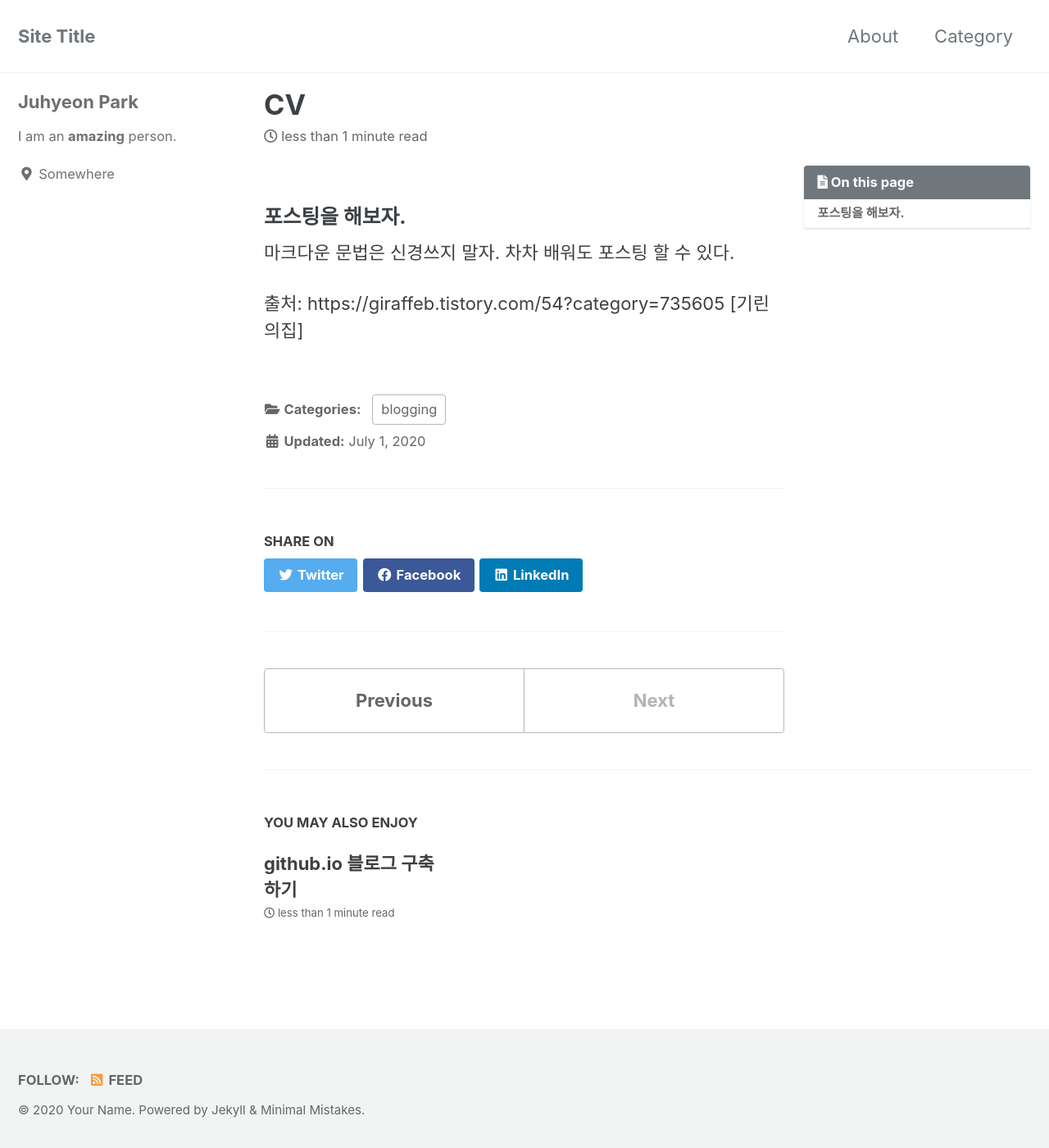
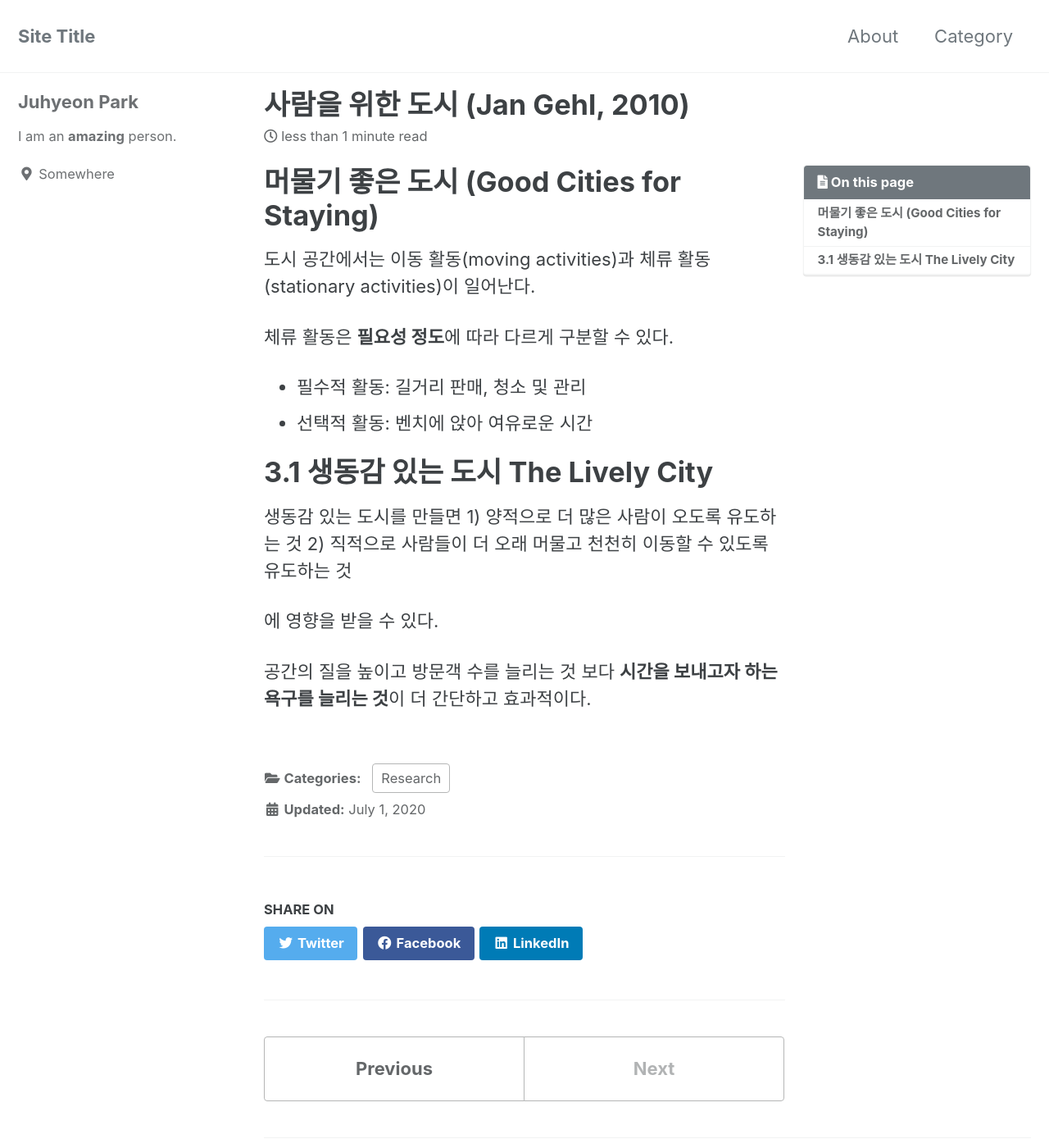
Before and after one commit to jhyeonpark/jhyeonpark.github.io, a Jekyll site: the page built from _posts/2020-01-01-CV.md, in a window 1280 px wide and 1400 px high. Shown: the whole window at 82% size. Built offline with Jekyll 4.4.1, drawn with Linux system fonts in a browser that asks for light colours; cached includes are drawn as plain includes.

Commit message:
Update 2020-01-01-CV.md

```diff
--- a/_posts/2020-01-01-CV.md
+++ b/_posts/2020-01-01-CV.md
@@ -1,13 +1,23 @@
 ---
-permalink: /about/
-title: "CV"
+title: "사람을 위한 도시 (Jan Gehl, 2010)"
 categories:
-  - blogging
+  - Research
 last_modified_at: 2020-07-01T13:00:00+09:00
 toc: true
 ---
 
-### 포스팅을 해보자.
-마크다운 문법은 신경쓰지 말자. 차차 배워도 포스팅 할 수 있다.
+# 머물기 좋은 도시 (Good Cities for Staying)
+도시 공간에서는 이동 활동(moving activities)과 체류 활동(stationary activities)이 일어난다.
 
-출처: https://giraffeb.tistory.com/54?category=735605 [기린의집]
+체류 활동은 **필요성 정도**에 따라 다르게 구분할 수 있다.
+- 필수적 활동: 길거리 판매, 청소 및 관리
+- 선택적 활동: 벤치에 앉아 여유로운 시간
+
+# 3.1 생동감 있는 도시 The Lively City
+생동감 있는 도시를 만들면
+1) 양적으로 더 많은 사람이 오도록 유도하는 것
+2) 직적으로 사람들이 더 오래 머물고 천천히 이동할 수 있도록 유도하는 것
+
+에 영향을 받을 수 있다.
+
+공간의 질을 높이고 방문객 수를 늘리는 것 보다 **시간을 보내고자 하는 욕구를 늘리는 것**이 더 간단하고 효과적이다.
```
